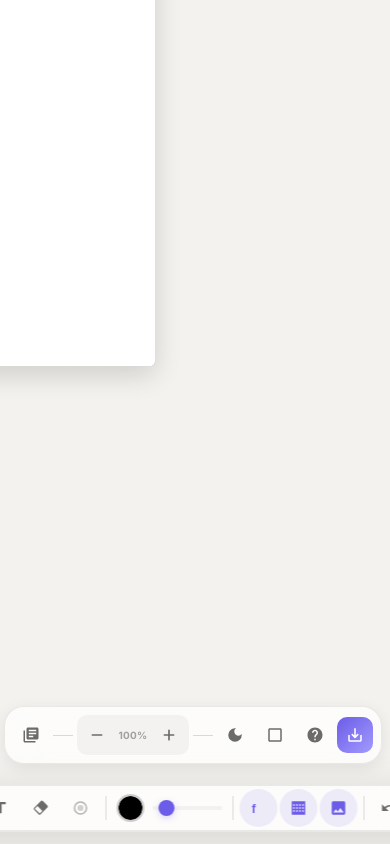
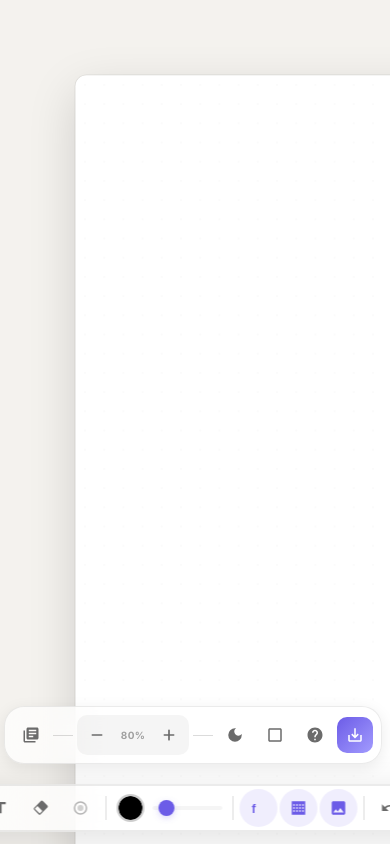
Before and after one commit to jhondni/BlackBoard-Math, a plain HTML site: page index.html in a window 390 px wide. Drawn offline with nearby package versions, Linux system fonts and the light colour scheme.

Commit message:
feat: zoom padrao em 80% e margem minima de 2cm ao redor da pagina
O Board passa a iniciar com zoom 0.8, aplicado no init do ToolController para o rotulo e a escala valerem no primeiro paint.

A margem de 2cm (75.6px a 96dpi) e garantida por applyWorkspaceMargin, chamado por applyZoom. O padding do workspace nao e dividido pelo zoom, pois o workspace nao sofre o scale() da pagina; o canvas-container recebe a dimensao escalada para a margem continuar rolavel acima de 100%. O margin auto no container substitui justify-content/align-items, que aclipavam o excesso.

A media query de 600px nao forca mais scale(0.45), que sobrescrevia o zoom do JavaScript.

```diff
--- a/js/controllers/ToolController.js
+++ b/js/controllers/ToolController.js
@@ -27,6 +27,7 @@ export class ToolController {
     this.toolbar.onUndo = () => this.onUndo && this.onUndo();
     this.toolbar.onRedo = () => this.onRedo && this.onRedo();
     this.toolbar.onZoomChange = (delta) => this.changeZoom(delta);
+    this.setZoom(this.board.zoom);
     this._bindKeyboard();
   }
 
--- a/js/models/Board.js
+++ b/js/models/Board.js
@@ -15,7 +15,7 @@ export class Board {
   constructor(init = {}) {
     this._objects = [];
     this._selectedObject = null;
-    this.zoom = init.zoom || 1;
+    this.zoom = init.zoom ?? 0.8;
     this.offsetX = init.offsetX || 0;
     this.offsetY = init.offsetY || 0;
 
--- a/js/views/BoardView.js
+++ b/js/views/BoardView.js
@@ -12,6 +12,9 @@ import { TextObject } from '../models/TextObject.js';
 import { ImageObject } from '../models/ImageObject.js';
 
 export class BoardView {
+  /** 2cm em pixels de tela a 96dpi. */
+  static MIN_MARGIN_PX = 75.6;
+
   constructor(board, elements) {
     this.board = board;
     this.$ = elements; // { whiteboard, canvas, elementsLayer }
@@ -163,7 +166,40 @@ export class BoardView {
     const wb = this.$.whiteboard;
     wb.style.transform = `scale(${zoom})`;
     wb.style.transformOrigin = 'center center';
+    this.applyWorkspaceMargin(zoom);
     if (this.$.zoomLevel) this.$.zoomLevel.textContent = Math.round(zoom * 100) + '%';
+  }
+
+  /**
+   * Garante 2cm (75.6px a 96dpi) de margem real em volta da pagina.
+   *
+   * Dois ajustes sao necessarios porque `transform: scale()` e apenas
+   * visual: ele nao altera o tamanho de layout do elemento.
+   *
+   * 1. O padding do workspace define a margem de 2cm em pixels de tela,
+   *    ja que o workspace nao sofre o `scale()` da pagina.
+   * 2. O container recebe a dimensao ja escalada, senao acima de 100% o
+   *    workspace ainda reservaria apenas o tamanho base da pagina e a
+   *    margem ficaria sem espaco de rolagem.
+   *
+   * @param {number} zoom
+   */
+  applyWorkspaceMargin(zoom) {
+    const workspace = this.$.workspace;
+    if (!workspace) return;
+    // O padding fica no workspace, que NAO e escalado por `transform`,
+    // entao a margem de 2cm vale em pixels de tela diretos e independe do
+    // zoom. Dividir por `zoom` encolheria justamente nos zooms maiores.
+    workspace.style.setProperty('--zoom-margin', `${BoardView.MIN_MARGIN_PX}px`);
+
+    const wb = this.$.whiteboard;
+    const container = this.$.canvasContainer || wb.parentElement;
+    if (container) {
+      // Transform nao altera o layout: sem isso o workspace continuaria
+      // reservando o tamanho base da pagina e a margem sumiria acima de 100%.
+      container.style.width = `${wb.offsetWidth * zoom}px`;
+      container.style.height = `${wb.offsetHeight * zoom}px`;
+    }
   }
 
   /**
@@ -171,7 +207,13 @@ export class BoardView {
    * @param {boolean} landscape
    */
   setOrientation(landscape) {
-    this.$.whiteboard.classList.toggle('landscape', landscape);
+    const wb = this.$.whiteboard;
+    wb.classList.toggle('landscape', landscape);
+    // A largura/altura tem transicao de 0.4s, entao o container so pode ser
+    // redimensionado com a dimensao final, depois do termino da animacao.
+    const sync = () => this.applyWorkspaceMargin(this.board.zoom);
+    wb.addEventListener('transitionend', sync, { once: true });
+    setTimeout(sync, 450);
   }
 
   /**
--- a/js/views/style.css
+++ b/js/views/style.css
@@ -633,12 +633,10 @@ body {
 #workspace {
   flex: 1;
   display: flex;
-  align-items: center;
-  justify-content: center;
   overflow: auto;
-  padding: 40px;
-  padding-left: calc(var(--sidebar-width) + 40px);
-  padding-right: 80px;
+  padding: var(--zoom-margin, 40px);
+  padding-left: calc(var(--sidebar-width) + var(--zoom-margin, 40px));
+  padding-right: calc(80px + var(--zoom-margin, 40px));
   background: var(--bg-base);
   transition: background var(--transition), padding var(--transition);
 }
@@ -648,6 +646,10 @@ body {
   display: flex;
   align-items: center;
   justify-content: center;
+  flex: 0 0 auto;
+  /* `margin: auto` centraliza quando ha sobra e vira 0 quando a pagina
+     transborda, garantindo que a margem continue rolavel em qualquer zoom. */
+  margin: auto;
 }
 
 /* ============================================
@@ -655,6 +657,7 @@ body {
    ============================================ */
 #whiteboard {
   position: relative;
+  flex: 0 0 auto;
   width: var(--page-width);
   height: var(--page-height);
   background: var(--bg-canvas);
@@ -1410,8 +1413,8 @@ kbd {
 @media (max-width: 600px) {
   #pages-sidebar { transform: translateX(-100%); }
   #pages-sidebar.open { transform: translateX(0); }
-  #workspace { padding: 10px; padding-left: 10px; }
-  #whiteboard { transform: scale(0.45); transform-origin: top left; }
+  #whiteboard { transform-origin: top left; }
+  #workspace { padding: var(--zoom-margin, 10px); padding-left: var(--zoom-margin, 10px); padding-right: calc(40px + var(--zoom-margin, 10px)); }
   #toolbar { bottom: 12px; padding: 4px 6px; }
   #controls-bar { right: 8px; top: auto; bottom: 80px; transform: none; flex-direction: row; }
   .zoom-pill { flex-direction: row; }
```
